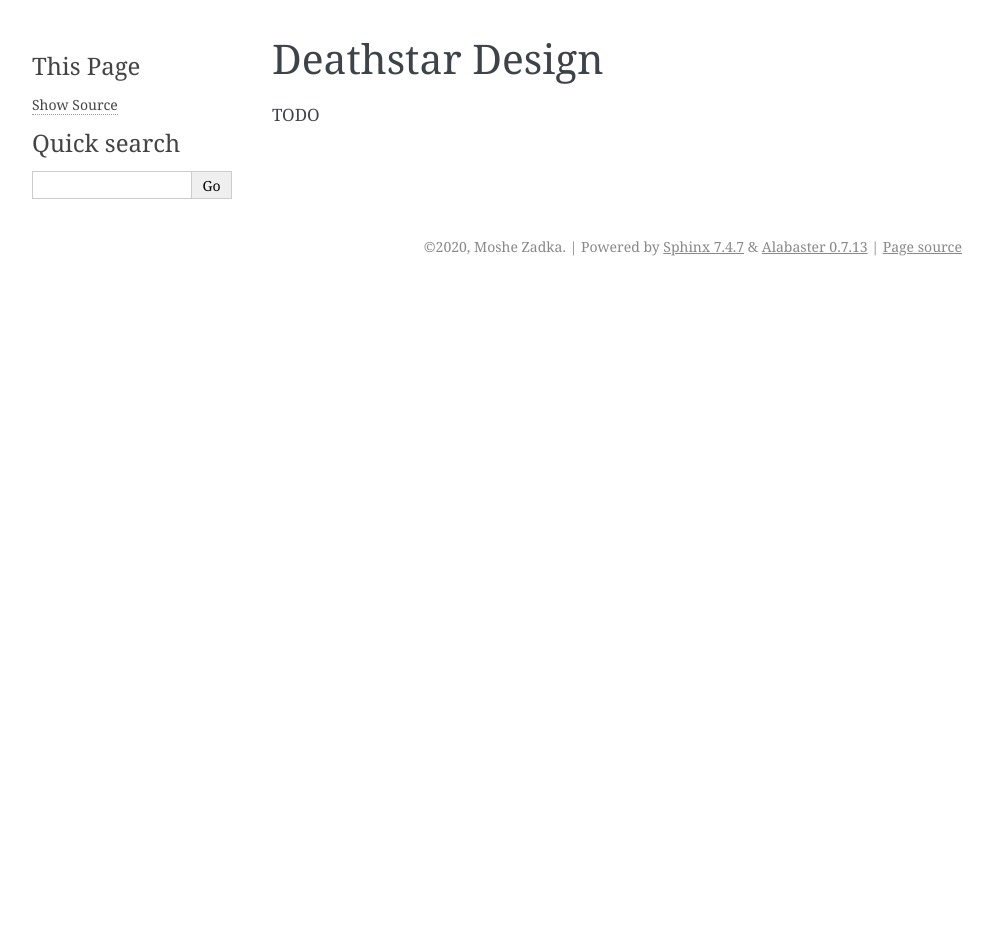
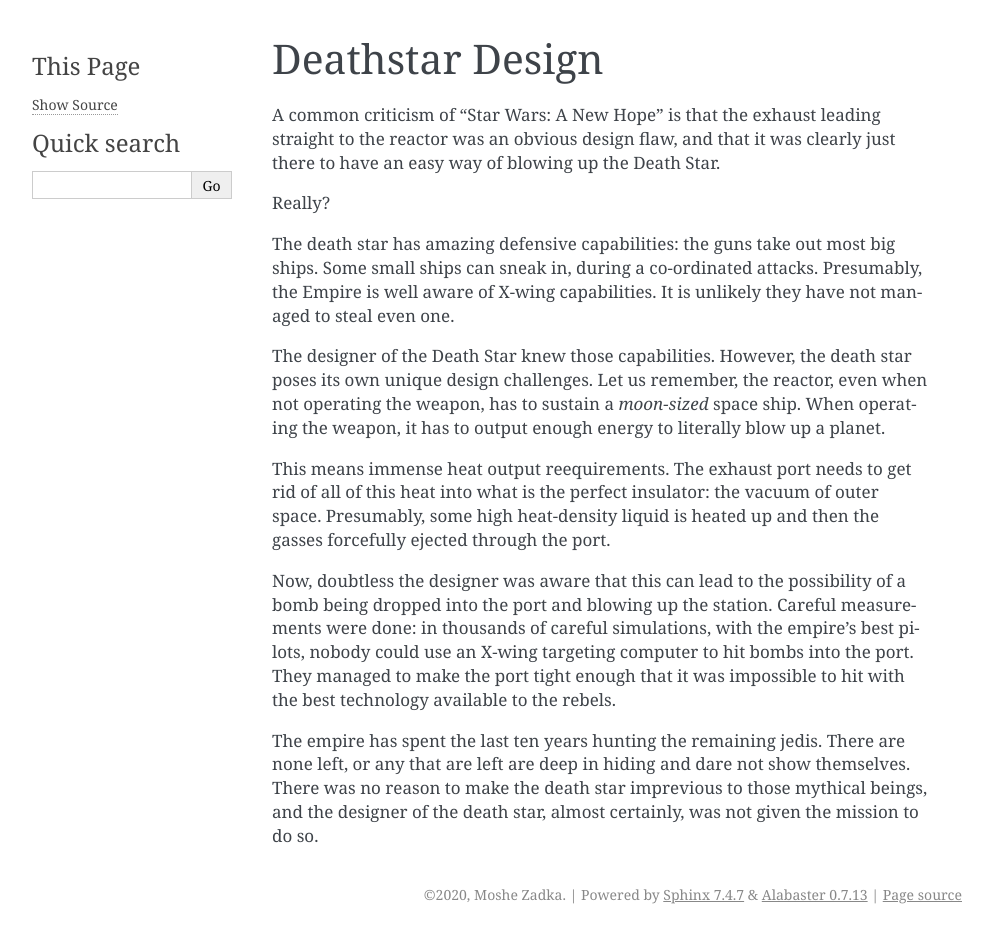
Before and after one commit to moshez/rants, a Sphinx documentation site: the page built from doc/deathstar-design.rst, in a window 1280 px wide. Shown: the whole page, without its empty margins (148-1141 px from the left). Built offline with Sphinx 7.4.7, drawn with Linux system fonts in a browser that asks for light colours; before the commit the page ends 900 px from its top, so only the background shows below that.

Commit message:
+Deathstar design rant

```diff
--- a/doc/deathstar-design.rst
+++ b/doc/deathstar-design.rst
@@ -1,4 +1,58 @@
 Deathstar Design
 ================
 
-TODO
+A common criticism of
+"Star Wars: A New Hope"
+is that the exhaust leading straight to the reactor was an obvious design flaw,
+and that it was clearly just there to have an easy way of blowing
+up the Death Star.
+
+Really?
+
+The death star has amazing defensive capabilities:
+the guns take out most big ships.
+Some small ships can sneak in,
+during a co-ordinated attacks.
+Presumably,
+the Empire is well aware of X-wing capabilities.
+It is unlikely they have not managed to steal even one.
+
+The designer of the Death Star knew those capabilities.
+However,
+the death star poses its own unique design challenges.
+Let us remember,
+the reactor,
+even when not operating the weapon,
+has to sustain a
+*moon-sized*
+space ship.
+When operating the weapon,
+it has to output enough energy to literally blow up a planet.
+
+This means immense heat output reequirements.
+The exhaust port needs to get rid of all of this heat
+into what is the perfect insulator:
+the vacuum of outer space.
+Presumably,
+some high heat-density liquid is heated up
+and then the gasses forcefully ejected through the port.
+
+Now,
+doubtless the designer was aware that this can lead to the possibility
+of a bomb being dropped into the port and blowing up the station.
+Careful measurements were done:
+in thousands of careful simulations,
+with the empire's best pilots,
+nobody could use an X-wing targeting computer to hit bombs
+into the port.
+They managed to make the port tight enough that it was impossible to hit
+with the best technology available to the rebels.
+
+The empire has spent the last ten years hunting the remaining jedis.
+There are none left,
+or any that are left are deep in hiding and dare not show themselves.
+There was no reason to make the death star imprevious to those mythical
+beings,
+and the designer of the death star,
+almost certainly,
+was not given the mission to do so.
```
